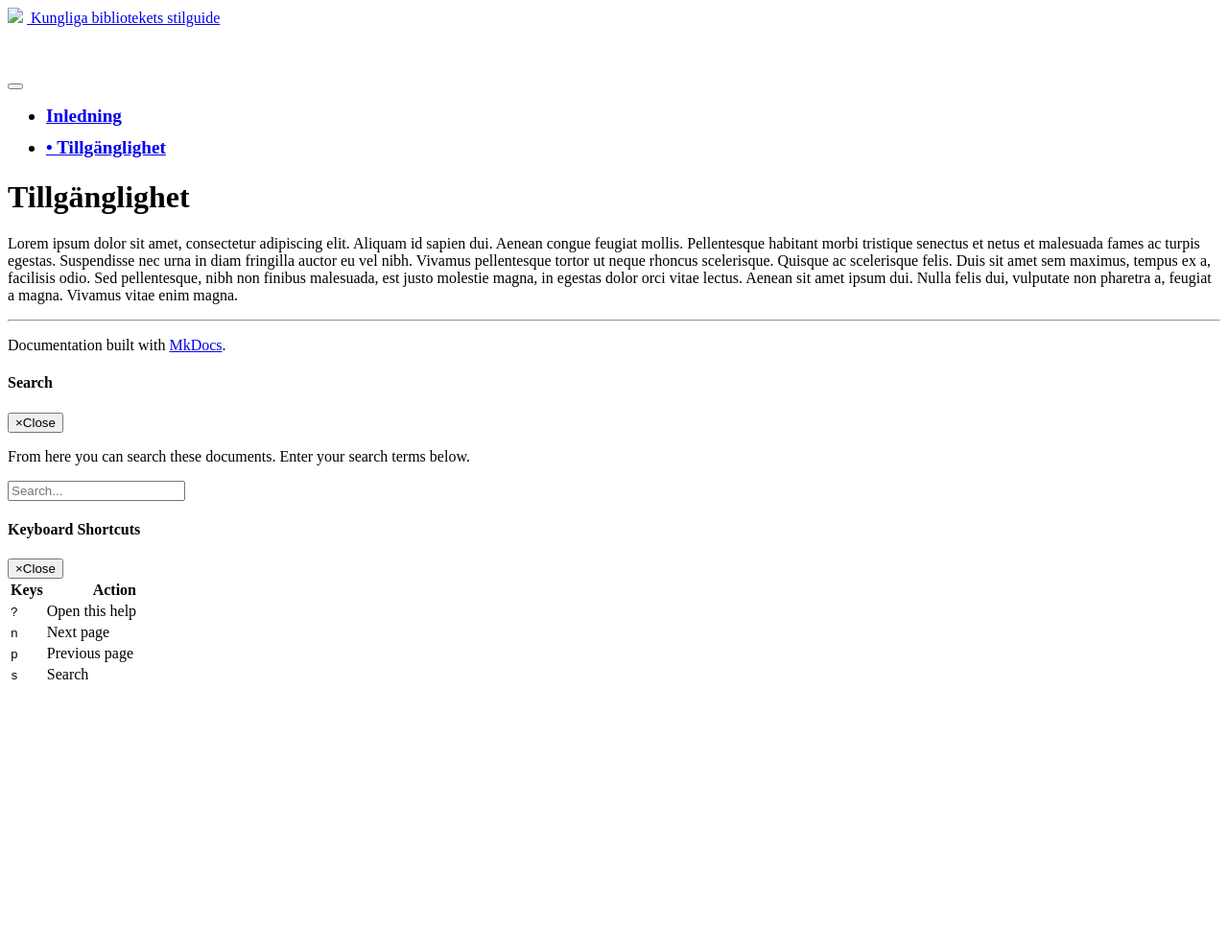
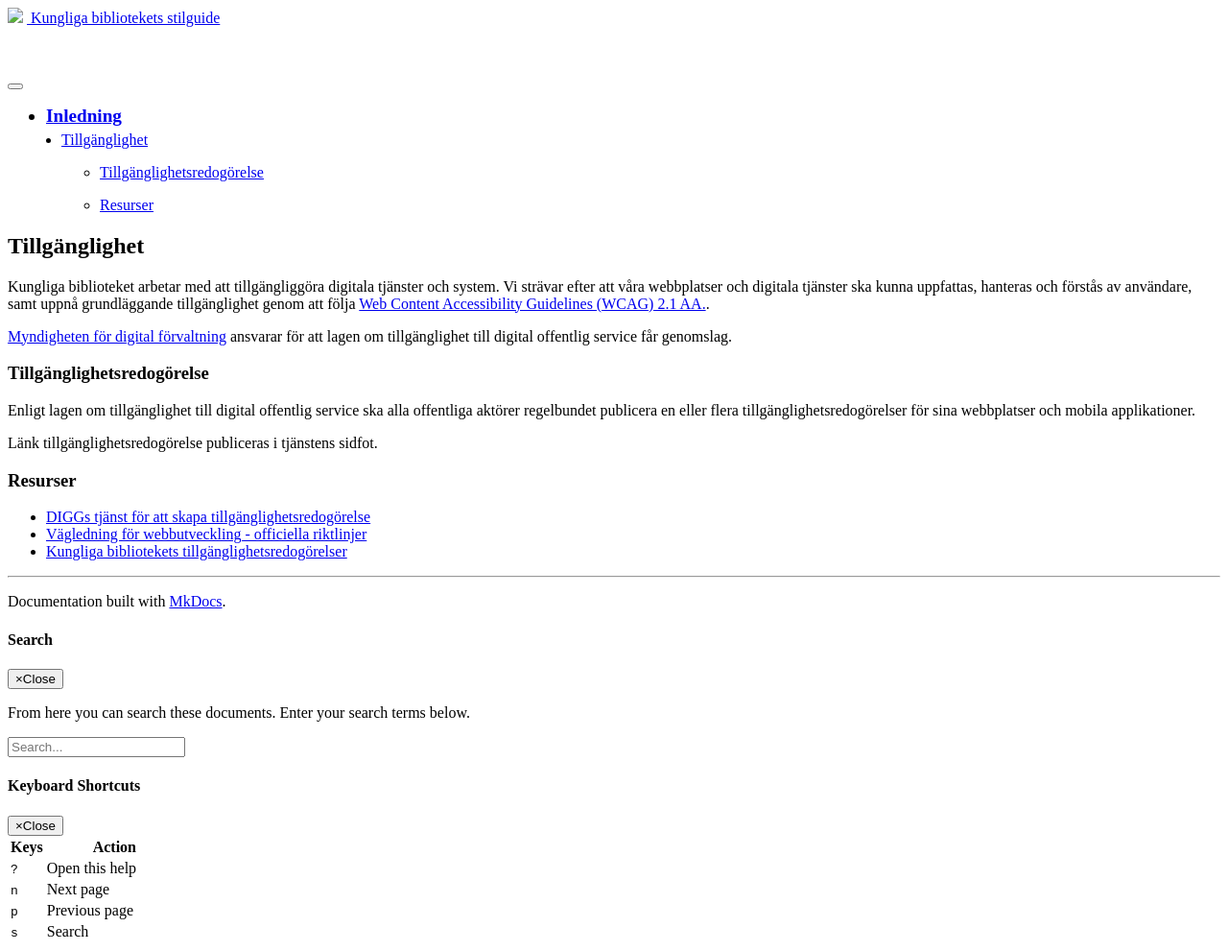
Before and after one commit to Kungbib/styleguide, an MkDocs documentation site: the page built from docs/accessability.md, in a window 1280 px wide. Shown: the whole page at 96% size. Built offline with MkDocs 1.6.1, drawn with Linux system fonts in a browser that asks for light colours; nearby versions of some CDN libraries; some web fonts are replaced; library files that are not in the unit come from our copies; before the commit the page ends 900 px from its top, so only the background shows below that.

Commit message:
Updated content in Accessibility

```diff
--- a/docs/accessability.md
+++ b/docs/accessability.md
@@ -1,3 +1,14 @@
-# Tillgänglighet
+## Tillgänglighet
+Kungliga biblioteket arbetar med att tillgängliggöra digitala tjänster och system. Vi strävar efter att våra webbplatser och digitala tjänster ska kunna uppfattas, hanteras och förstås av användare, samt uppnå grundläggande tillgänglighet genom att följa [Web Content Accessibility Guidelines (WCAG) 2.1 AA.](https://www.w3.org/Translations/WCAG20-sv/WCAG20-sv-20121023/).
 
-Lorem ipsum dolor sit amet, consectetur adipiscing elit. Aliquam id sapien dui. Aenean congue feugiat mollis. Pellentesque habitant morbi tristique senectus et netus et malesuada fames ac turpis egestas. Suspendisse nec urna in diam fringilla auctor eu vel nibh. Vivamus pellentesque tortor ut neque rhoncus scelerisque. Quisque ac scelerisque felis. Duis sit amet sem maximus, tempus ex a, facilisis odio. Sed pellentesque, nibh non finibus malesuada, est justo molestie magna, in egestas dolor orci vitae lectus. Aenean sit amet ipsum dui. Nulla felis dui, vulputate non pharetra a, feugiat a magna. Vivamus vitae enim magna.
+[Myndigheten för digital förvaltning](https://www.digg.se/) ansvarar för att lagen om tillgänglighet till digital offentlig service får genomslag.
+
+### Tillgänglighetsredogörelse
+Enligt lagen om tillgänglighet till digital offentlig service ska alla offentliga aktörer regelbundet publicera en eller flera tillgänglighetsredogörelser för sina webbplatser och mobila applikationer.
+
+Länk tillgänglighetsredogörelse publiceras i tjänstens sidfot.
+
+### Resurser
+- [DIGGs tjänst för att skapa tillgänglighetsredogörelse](https://trg.digg.se/asg.php)
+- [Vägledning för webbutveckling - officiella riktlinjer](https://webbriktlinjer.se/)
+- [Kungliga bibliotekets tillgänglighetsredogörelser](https://www.kb.se/om-oss/tillganglighet-pa-kbs-webbplatser-och-digitala-tjanster.html)
```
